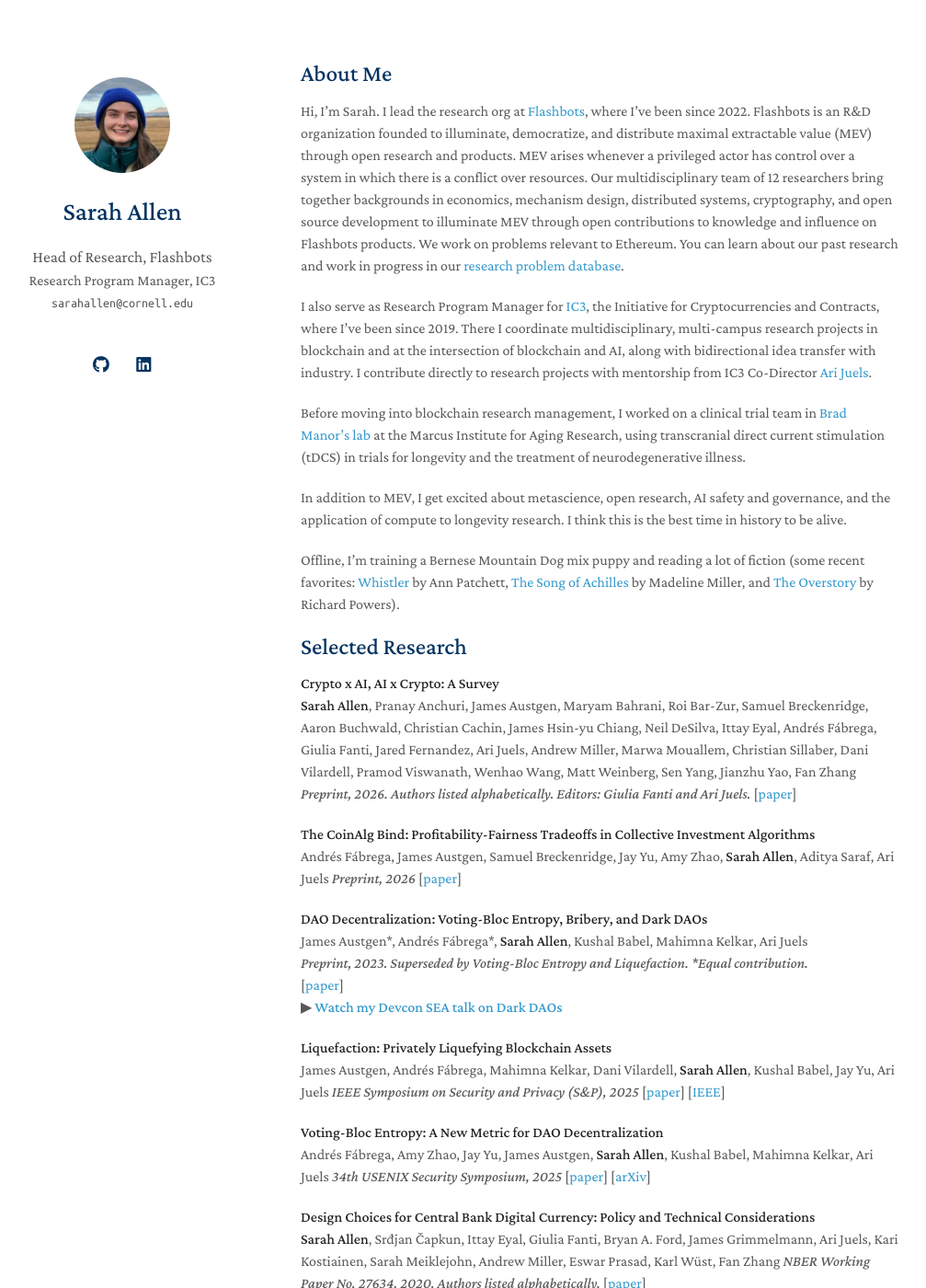
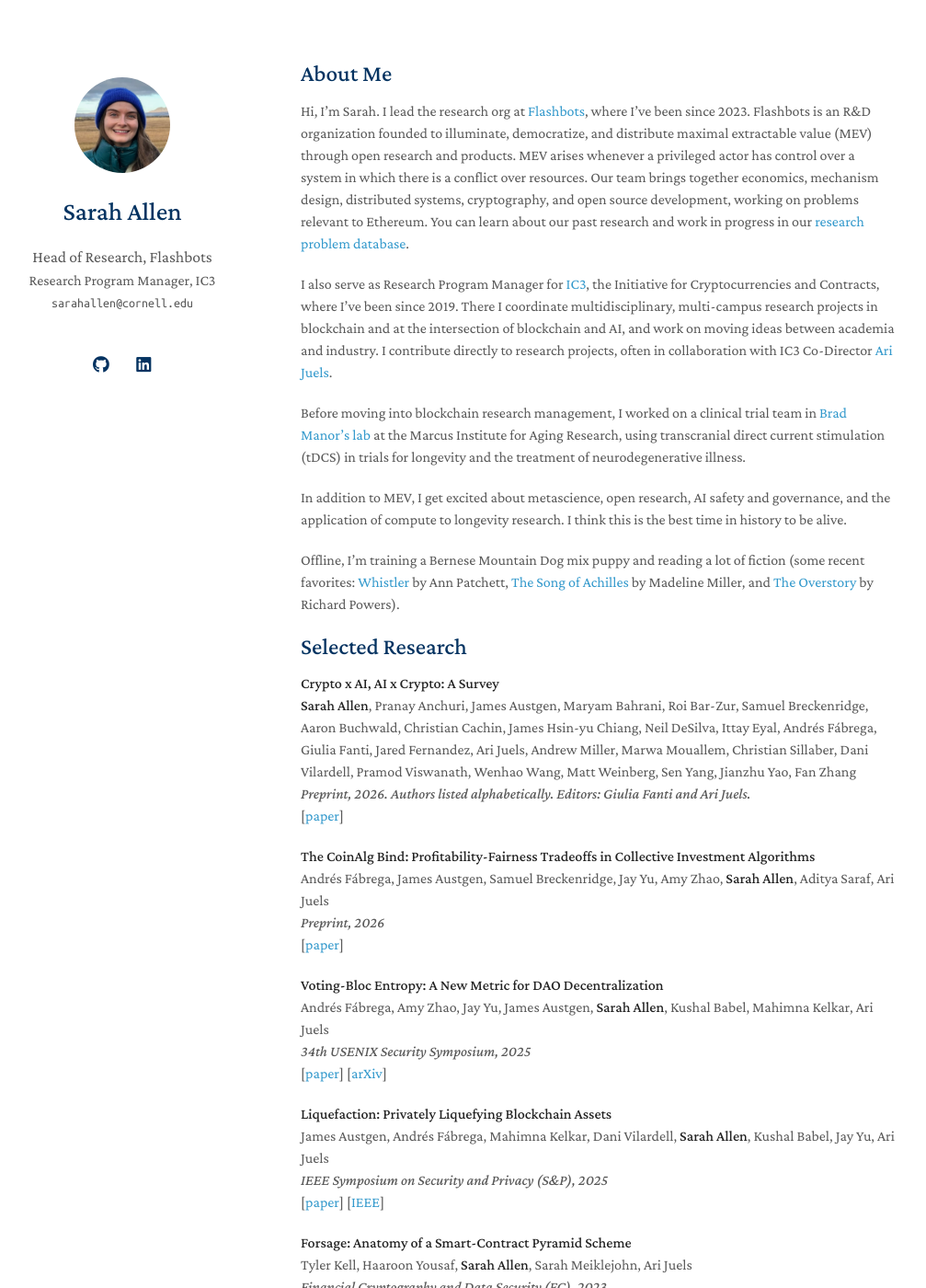
Before and after one commit to Bandeirainveste/bandeirainveste.github.io, a Jekyll site: the page built from index.md, in a window 1280 px wide and 1400 px high. Shown: the whole window at 92% size, without its empty margins (143-1150 px from the left). Built offline with Jekyll 4.4.1, drawn with Linux system fonts in a browser that asks for light colours; a style sheet for code colours, icons or effects is not loaded; our own code applies the rules of GitHub Pages for plain Markdown files; some of the changed text lies outside the part shown.

Commit message:
Update index.md

```diff
--- a/index.md
+++ b/index.md
@@ -5,28 +5,31 @@
 ## About Me
 
 Hi, I'm Sarah. I lead the research org at [Flashbots](https://www.flashbots.net/),
-where I've been since 2022. Flashbots is an R&D organization
-founded to illuminate, democratize, and distribute maximal extractable value (MEV) through open research and products.
-MEV arises whenever a privileged actor has control over a system in which there
-is a conflict over resources. Our multidisciplinary team of 12 researchers bring together backgrounds in economics, mechanism
-design, distributed systems, cryptography, and open source development to illuminate MEV through open contributions to knowledge and influence on Flashbots products. We work on problems relevant to Ethereum. You can learn about our past research and
-work in progress in our
+where I've been since 2023. Flashbots is an R&D organization founded to
+illuminate, democratize, and distribute maximal extractable value (MEV) through
+open research and products. MEV arises whenever a privileged actor has control
+over a system in which there is a conflict over resources. Our team brings
+together economics, mechanism design, distributed systems, cryptography, and open
+source development, working on problems relevant to Ethereum. You can learn about
+our past research and work in progress in our
 [research problem database](https://www.flashbots.net/research-database).
 
 I also serve as Research Program Manager for [IC3](https://www.initc3.org/), the
 Initiative for Cryptocurrencies and Contracts, where I've been since 2019. There
 I coordinate multidisciplinary, multi-campus research projects in blockchain and
-at the intersection of blockchain and AI, along with bidirectional idea transfer with industry. I contribute directly to research projects with mentorship from IC3 Co-Director [Ari Juels](https://www.arijuels.com/).
+at the intersection of blockchain and AI, and work on moving ideas between
+academia and industry. I contribute directly to research projects, often in
+collaboration with IC3 Co-Director [Ari Juels](https://www.arijuels.com/).
 
 Before moving into blockchain research management, I worked on a clinical trial
 team in [Brad Manor's lab](https://www.marcusinstituteforaging.org/who-we-are/profiles/brad-manor-phd)
-at the Marcus Institute for Aging Research, using transcranial
-direct current stimulation (tDCS) in trials for longevity and the treatment of
-neurodegenerative illness.
+at the Marcus Institute for Aging Research, using transcranial direct current
+stimulation (tDCS) in trials for longevity and the treatment of neurodegenerative
+illness.
 
-In addition to MEV, I get excited about metascience, open research, AI safety and governance,
-and the application of compute to longevity research. I think this is the best
-time in history to be alive.
+In addition to MEV, I get excited about metascience, open research, AI safety and
+governance, and the application of compute to longevity research. I think this is
+the best time in history to be alive.
 
 Offline, I'm training a Bernese Mountain Dog mix puppy and reading a lot of fiction
 (some recent favorites: [Whistler](https://www.annpatchett.com/whistler) by Ann
@@ -37,14 +40,29 @@
 ## Selected Research
 
 **Crypto x AI, AI x Crypto: A Survey**<br>
-**Sarah Allen**, Pranay Anchuri, James Austgen, Maryam Bahrani, Roi Bar-Zur, Samuel Breckenridge, Aaron Buchwald, Christian Cachin, James Hsin-yu Chiang, Neil DeSilva, Ittay Eyal, Andrés Fábrega, Giulia Fanti, Jared Fernandez, Ari Juels, Andrew Miller, Marwa Mouallem, Christian Sillaber, Dani Vilardell, Pramod Viswanath, Wenhao Wang, Matt Weinberg, Sen Yang, Jianzhu Yao, Fan Zhang
-*Preprint, 2026. Authors listed alphabetically. Editors: Giulia Fanti and Ari Juels.*
+**Sarah Allen**, Pranay Anchuri, James Austgen, Maryam Bahrani, Roi Bar-Zur, Samuel Breckenridge, Aaron Buchwald, Christian Cachin, James Hsin-yu Chiang, Neil DeSilva, Ittay Eyal, Andrés Fábrega, Giulia Fanti, Jared Fernandez, Ari Juels, Andrew Miller, Marwa Mouallem, Christian Sillaber, Dani Vilardell, Pramod Viswanath, Wenhao Wang, Matt Weinberg, Sen Yang, Jianzhu Yao, Fan Zhang<br>
+*Preprint, 2026. Authors listed alphabetically. Editors: Giulia Fanti and Ari Juels.*<br>
 [[paper](https://arxiv.org/abs/2606.13892)]
 
 **The CoinAlg Bind: Profitability-Fairness Tradeoffs in Collective Investment Algorithms**<br>
-Andrés Fábrega, James Austgen, Samuel Breckenridge, Jay Yu, Amy Zhao, **Sarah Allen**, Aditya Saraf, Ari Juels
-*Preprint, 2026*
+Andrés Fábrega, James Austgen, Samuel Breckenridge, Jay Yu, Amy Zhao, **Sarah Allen**, Aditya Saraf, Ari Juels<br>
+*Preprint, 2026*<br>
 [[paper](https://arxiv.org/abs/2601.00523)]
+
+**Voting-Bloc Entropy: A New Metric for DAO Decentralization**<br>
+Andrés Fábrega, Amy Zhao, Jay Yu, James Austgen, **Sarah Allen**, Kushal Babel, Mahimna Kelkar, Ari Juels<br>
+*34th USENIX Security Symposium, 2025*<br>
+[[paper](https://www.usenix.org/conference/usenixsecurity25/presentation/fabrega-entropy)] [[arXiv](https://arxiv.org/abs/2509.22620)]
+
+**Liquefaction: Privately Liquefying Blockchain Assets**<br>
+James Austgen, Andrés Fábrega, Mahimna Kelkar, Dani Vilardell, **Sarah Allen**, Kushal Babel, Jay Yu, Ari Juels<br>
+*IEEE Symposium on Security and Privacy (S&P), 2025*<br>
+[[paper](https://arxiv.org/abs/2412.02634)] [[IEEE](https://ieeexplore.ieee.org/document/11023306/)]
+
+**Forsage: Anatomy of a Smart-Contract Pyramid Scheme**<br>
+Tyler Kell, Haaroon Yousaf, **Sarah Allen**, Sarah Meiklejohn, Ari Juels<br>
+*Financial Cryptography and Data Security (FC), 2023*<br>
+[[paper](https://arxiv.org/abs/2105.04380)] [[Springer](https://link.springer.com/chapter/10.1007/978-3-031-47751-5_14)]
 
 **DAO Decentralization: Voting-Bloc Entropy, Bribery, and Dark DAOs**<br>
 James Austgen\*, Andrés Fábrega\*, **Sarah Allen**, Kushal Babel, Mahimna Kelkar, Ari Juels<br>
@@ -89,9 +91,9 @@
 Foundation, in both its
 [pilot](https://gov.optimism.io/t/introducing-the-collective-feedback-commission/7863)
 and [second](https://gov.optimism.io/t/season-7-cfc-membership/9131) cohorts. There I
-worked on voting system design and on applying Voting-Bloc Entropy as a measure of power
-concentration in the Collective. I was also a Citizen and voter in the experiments
-I helped design.
+worked on voting system design and on applying Voting-Bloc Entropy as a measure of
+power concentration in the Collective. I was also a Citizen and voter in the
+experiments I helped design.
 
 ### Academic Workshop Organization
 
```
Also changed, not shown: other parts of index.md (+8 -23 lines).
